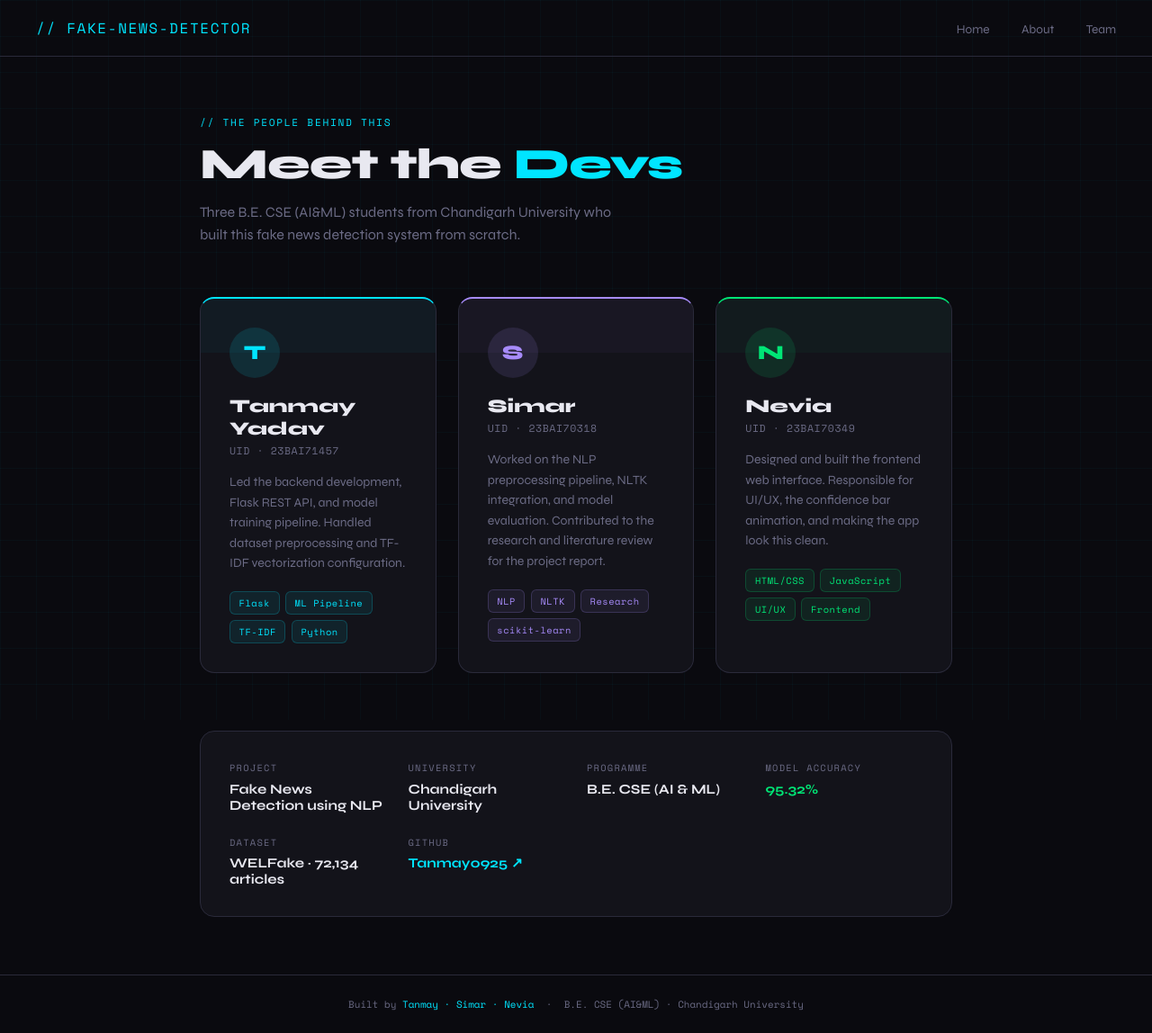
After one commit to Tanmay0925/Fake_news_detector, a Flask app: page /team in a window 1280 px wide. The commit adds this page. Shown: the whole page at 90% size. Run offline with Flask 3, Linux system fonts and the light colour scheme.

Commit message:
add team page, update UI, include model files

```diff
--- a/app.py
+++ b/app.py
@@ -86,6 +86,10 @@ def predict():
 def about():
     return render_template('about.html')
 
+@app.route('/team')
+def team():
+    return render_template('team.html')
+
 if __name__ == '__main__':
     load_model()
     app.run(debug=True)
--- /dev/null
+++ b/templates/team.html
@@ -0,0 +1,160 @@
+<!DOCTYPE html>
+<html lang="en">
+<head>
+  <meta charset="UTF-8"/>
+  <meta name="viewport" content="width=device-width, initial-scale=1.0"/>
+  <title>Team – Fake News Detector</title>
+  <link href="https://fonts.googleapis.com/css2?family=Space+Mono:wght@400;700&family=Syne:wght@400;700;800&display=swap" rel="stylesheet">
+  <style>
+    :root { --bg:#0a0a0f; --surface:#13131a; --border:#2a2a3a; --accent:#00e5ff; --danger:#ff3b6b; --success:#00e676; --text:#e8e8f0; --muted:#6b6b85; }
+    * { box-sizing:border-box; margin:0; padding:0; }
+    body { background:var(--bg); color:var(--text); font-family:'Syne',sans-serif; min-height:100vh; display:flex; flex-direction:column; }
+    body::before { content:''; position:fixed; inset:0; background-image: linear-gradient(rgba(0,229,255,0.03) 1px,transparent 1px), linear-gradient(90deg,rgba(0,229,255,0.03) 1px,transparent 1px); background-size:40px 40px; pointer-events:none; z-index:0; }
+    nav { position:relative; z-index:10; display:flex; justify-content:space-between; align-items:center; padding:1.2rem 2.5rem; border-bottom:1px solid var(--border); }
+    .logo { font-family:'Space Mono',monospace; font-size:1rem; color:var(--accent); text-decoration:none; letter-spacing:0.1em; }
+    .nav-links a { color:var(--muted); text-decoration:none; font-size:0.85rem; margin-left:2rem; transition:color 0.2s; }
+    .nav-links a:hover { color:var(--text); }
+
+    main { position:relative; z-index:1; flex:1; padding:4rem 2rem; max-width:900px; margin:0 auto; width:100%; }
+
+    .page-header { margin-bottom:3.5rem; }
+    .page-tag { font-family:'Space Mono',monospace; font-size:0.7rem; letter-spacing:0.15em; color:var(--accent); display:block; margin-bottom:0.8rem; }
+    .page-header h1 { font-size:clamp(2rem,4vw,3rem); font-weight:800; line-height:1.1; letter-spacing:-0.02em; }
+    .page-header h1 span { color:var(--accent); }
+    .page-header p { color:var(--muted); font-size:1rem; margin-top:0.8rem; line-height:1.6; max-width:480px; }
+
+    /* Team cards */
+    .team-grid { display:grid; grid-template-columns:repeat(auto-fit,minmax(260px,1fr)); gap:1.5rem; margin-bottom:4rem; }
+    .dev-card { background:var(--surface); border:1px solid var(--border); border-radius:16px; padding:2rem; position:relative; overflow:hidden; transition:border-color 0.2s, transform 0.2s; }
+    .dev-card:hover { transform:translateY(-3px); }
+    .dev-card.tanmay { border-top:2px solid var(--accent); }
+    .dev-card.simar  { border-top:2px solid #a78bfa; }
+    .dev-card.nevia  { border-top:2px solid var(--success); }
+    .dev-card::before { content:''; position:absolute; top:0; left:0; right:0; height:60px; opacity:0.04; }
+    .dev-card.tanmay::before { background:var(--accent); }
+    .dev-card.simar::before  { background:#a78bfa; }
+    .dev-card.nevia::before  { background:var(--success); }
+
+    .avatar { width:56px; height:56px; border-radius:50%; display:flex; align-items:center; justify-content:center; font-size:1.4rem; font-weight:800; margin-bottom:1.2rem; }
+    .dev-card.tanmay .avatar { background:rgba(0,229,255,0.12); color:var(--accent); }
+    .dev-card.simar  .avatar { background:rgba(167,139,250,0.12); color:#a78bfa; }
+    .dev-card.nevia  .avatar { background:rgba(0,230,118,0.12); color:var(--success); }
+
+    .dev-name { font-size:1.3rem; font-weight:800; margin-bottom:0.2rem; }
+    .dev-uid  { font-family:'Space Mono',monospace; font-size:0.72rem; color:var(--muted); margin-bottom:1rem; letter-spacing:0.05em; }
+    .dev-role { font-size:0.88rem; color:var(--muted); line-height:1.6; margin-bottom:1.2rem; }
+
+    .tag-list { display:flex; flex-wrap:wrap; gap:0.4rem; }
+    .tag { font-family:'Space Mono',monospace; font-size:0.65rem; letter-spacing:0.05em; padding:0.25rem 0.6rem; border-radius:6px; }
+    .dev-card.tanmay .tag { background:rgba(0,229,255,0.08); color:var(--accent); border:1px solid rgba(0,229,255,0.2); }
+    .dev-card.simar  .tag { background:rgba(167,139,250,0.08); color:#a78bfa; border:1px solid rgba(167,139,250,0.2); }
+    .dev-card.nevia  .tag { background:rgba(0,230,118,0.08); color:var(--success); border:1px solid rgba(0,230,118,0.2); }
+
+    /* Project info strip */
+    .project-strip { background:var(--surface); border:1px solid var(--border); border-radius:16px; padding:2rem; display:grid; grid-template-columns:repeat(auto-fit,minmax(160px,1fr)); gap:1.5rem; }
+    .strip-item { }
+    .strip-label { font-family:'Space Mono',monospace; font-size:0.65rem; letter-spacing:0.12em; color:var(--muted); margin-bottom:0.4rem; }
+    .strip-value { font-size:0.95rem; font-weight:700; }
+
+    footer { position:relative; z-index:1; text-align:center; padding:1.5rem; font-family:'Space Mono',monospace; font-size:0.68rem; color:var(--muted); border-top:1px solid var(--border); margin-top:auto; }
+    footer a { color:var(--accent); text-decoration:none; }
+  </style>
+</head>
+<body>
+<nav>
+  <a href="/" class="logo">// FAKE-NEWS-DETECTOR</a>
+  <div class="nav-links">
+    <a href="/">Home</a>
+    <a href="/about">About</a>
+    <a href="/team">Team</a>
+  </div>
+</nav>
+
+<main>
+  <div class="page-header">
+    <span class="page-tag">// THE PEOPLE BEHIND THIS</span>
+    <h1>Meet the <span>Devs</span></h1>
+    <p>Three B.E. CSE (AI&ML) students from Chandigarh University who built this fake news detection system from scratch.</p>
+  </div>
+
+  <div class="team-grid">
+
+    <!-- Tanmay -->
+    <div class="dev-card tanmay">
+      <div class="avatar">T</div>
+      <div class="dev-name">Tanmay Yadav</div>
+      <div class="dev-uid">UID · 23BAI71457</div>
+      <div class="dev-role">Led the backend development, Flask REST API, and model training pipeline. Handled dataset preprocessing and TF-IDF vectorization configuration.</div>
+      <div class="tag-list">
+        <span class="tag">Flask</span>
+        <span class="tag">ML Pipeline</span>
+        <span class="tag">TF-IDF</span>
+        <span class="tag">Python</span>
+      </div>
+    </div>
+
+    <!-- Simar -->
+    <div class="dev-card simar">
+      <div class="avatar">S</div>
+      <div class="dev-name">Simar</div>
+      <div class="dev-uid">UID · 23BAI70318</div>
+      <div class="dev-role">Worked on the NLP preprocessing pipeline, NLTK integration, and model evaluation. Contributed to the research and literature review for the project report.</div>
+      <div class="tag-list">
+        <span class="tag">NLP</span>
+        <span class="tag">NLTK</span>
+        <span class="tag">Research</span>
+        <span class="tag">scikit-learn</span>
+      </div>
+    </div>
+
+    <!-- Nevia -->
+    <div class="dev-card nevia">
+      <div class="avatar">N</div>
+      <div class="dev-name">Nevia</div>
+      <div class="dev-uid">UID · 23BAI70349</div>
+      <div class="dev-role">Designed and built the frontend web interface. Responsible for UI/UX, the confidence bar animation, and making the app look this clean.</div>
+      <div class="tag-list">
+        <span class="tag">HTML/CSS</span>
+        <span class="tag">JavaScript</span>
+        <span class="tag">UI/UX</span>
+        <span class="tag">Frontend</span>
+      </div>
+    </div>
+
+  </div>
+
+  <!-- Project strip -->
+  <div class="project-strip">
+    <div class="strip-item">
+      <div class="strip-label">PROJECT</div>
+      <div class="strip-value">Fake News Detection using NLP</div>
+    </div>
+    <div class="strip-item">
+      <div class="strip-label">UNIVERSITY</div>
+      <div class="strip-value">Chandigarh University</div>
+    </div>
+    <div class="strip-item">
+      <div class="strip-label">PROGRAMME</div>
+      <div class="strip-value">B.E. CSE (AI & ML)</div>
+    </div>
+    <div class="strip-item">
+      <div class="strip-label">MODEL ACCURACY</div>
+      <div class="strip-value" style="color:var(--success)">95.32%</div>
+    </div>
+    <div class="strip-item">
+      <div class="strip-label">DATASET</div>
+      <div class="strip-value">WELFake · 72,134 articles</div>
+    </div>
+    <div class="strip-item">
+      <div class="strip-label">GITHUB</div>
+      <div class="strip-value"><a href="https://github.com/Tanmay0925/Fake_news_detector" target="_blank" style="color:var(--accent);text-decoration:none;">Tanmay0925 ↗</a></div>
+    </div>
+  </div>
+
+</main>
+
+<footer>
+  Built by <a href="/team">Tanmay · Simar · Nevia</a> &nbsp;·&nbsp; B.E. CSE (AI&ML) · Chandigarh University
+</footer>
+</body>
+</html>
```
Also changed, not shown: templates/about.html (+10 -3 lines), templates/index.html (+7 -2 lines).
